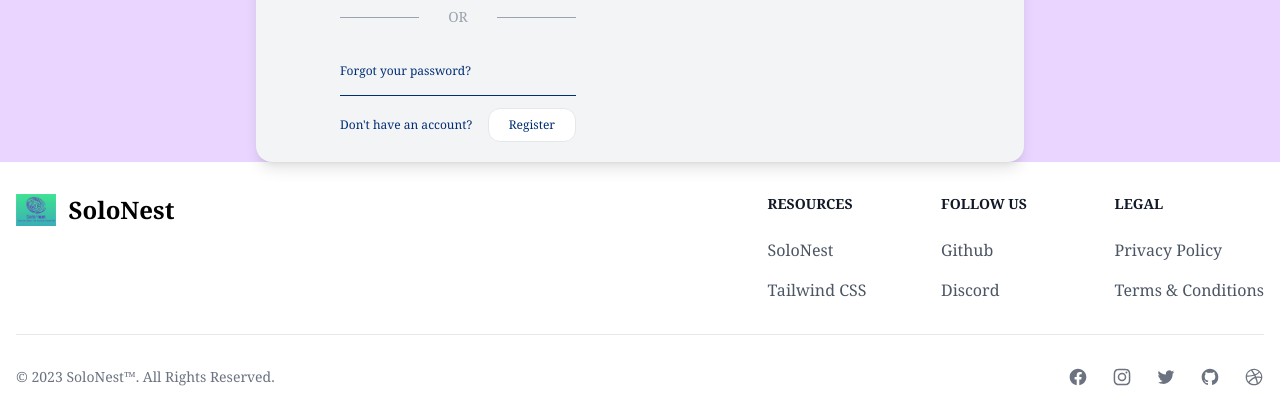
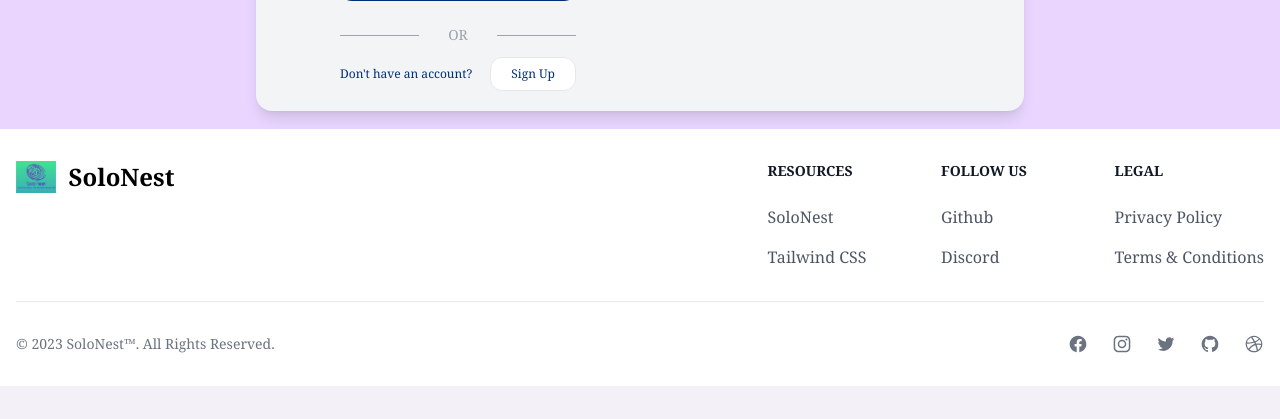
Before and after one commit to devyneX/SoloNest, a Django app: template accounts/templates/accounts/login.html in a window 1280 px wide. Shown: the part 727-1146 px from the top of the page. After the commit the page ends 1113 px from the top, so only its background shows below. Run offline with Django 4.2, Linux system fonts and the light colour scheme; the template is opened without the code that fills it: values that come from a table or form of the project are taken from there, others are empty; some libraries are stand-ins or nearby versions.

Commit message:
implemented login and logout

```diff
--- a/SoloNest/settings.py
+++ b/SoloNest/settings.py
@@ -159,3 +159,5 @@ DEFAULT_AUTO_FIELD = "django.db.models.BigAutoField"
 
 # Authentication
 AUTH_USER_MODEL = "accounts.User"
+LOGIN_REDIRECT_URL = "/"
+LOGOUT_REDIRECT_URL = "/login"
--- a/accounts/templates/accounts/home.html
+++ b/accounts/templates/accounts/home.html
@@ -17,6 +17,7 @@
       on your own terms at SoloNest, a bachelor pad designed to fulfill your
       desires and ignite your passions.
     </p>
+    {% if not request.user.is_authenticated %}
     <div class="my-4">
       <button
         class="bg-blue-700 px-3 py-2 rounded-2xl mx-2 text-white hover:text-white hover:bg-purple-900 hover:border-black hover:border-2"
@@ -26,9 +27,10 @@
       <button
         class="bg-blue-700 px-3 py-2 rounded-2xl text-white hover:text-white hover:bg-purple-900 hover:border-black hover:border-2"
       >
-        {% comment %} <a href="{% url "login" %}">Log In</a> {% endcomment %}
+        <a href="{% url "login" %}">Log In</a>
       </button>
     </div>
+    {% endif %}
   </div>
   <div class="flex items-center">
     <img class="w-96 mr-96 px-3" src="{% static 'img/home_logo.png' %}" alt="" />
--- a/accounts/templates/accounts/login.html
+++ b/accounts/templates/accounts/login.html
@@ -16,8 +16,6 @@
         <p class="text-xs mt-4 text-[#002D74]">
           If you are already a member, easily log in
         </p>
-
-        {% comment %} TODO: bhai {% endcomment %}
 
         <form method="POST" class="flex flex-col gap-2">
           {% csrf_token %}
@@ -56,9 +54,9 @@
 
 
 
-        <div class="mt-5 text-xs border-b border-[#002D74] py-4 text-[#002D74]">
+        {% comment %} <div class="mt-5 text-xs border-b border-[#002D74] py-4 text-[#002D74]">
           <a href="#">Forgot your password?</a>
-        </div>
+        </div> {% endcomment %}
 
         <div
           class="mt-3 text-xs flex justify-between items-center text-[#002D74]"
@@ -67,7 +65,7 @@
           <button
             class="py-2 px-5 bg-white border rounded-xl hover:scale-110 duration-300"
           >
-            <a href="signup.html">Register</a>
+            <a href="{% url "signup" %}">Sign Up</a>
           </button>
         </div>
       </div>
--- a/accounts/urls.py
+++ b/accounts/urls.py
@@ -1,7 +1,18 @@
 from django.urls import path
 from . import views
+from django.contrib.auth.views import LoginView, LogoutView, PasswordChangeView
 
 urlpatterns = [
     path("", views.home, name="home"),
-    path("signup", views.UserSignupView.as_view(), name="signup"),
+    path("signup/", views.UserSignupView.as_view(), name="signup"),
+    # path("update-user", views.UserUpdateView.as_view(), name="update_user"),
+    # path("change-password", views.UserPasswordChangeView.as_view(), name="change_password"),
+    path(
+        "login/",
+        LoginView.as_view(
+            template_name="accounts/login.html", redirect_authenticated_user=True
+        ),
+        name="login",
+    ),
+    path("logout/", LogoutView.as_view(), name="logout"),
 ]
```
